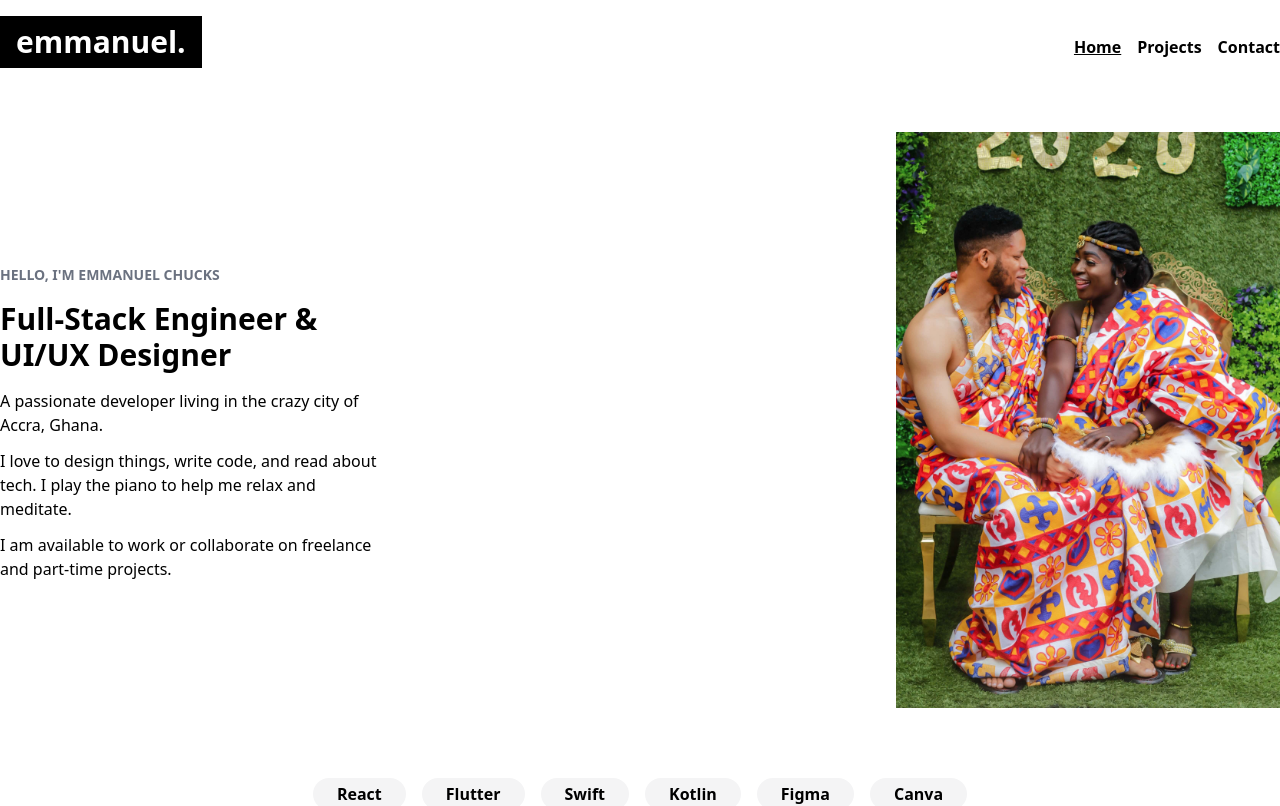
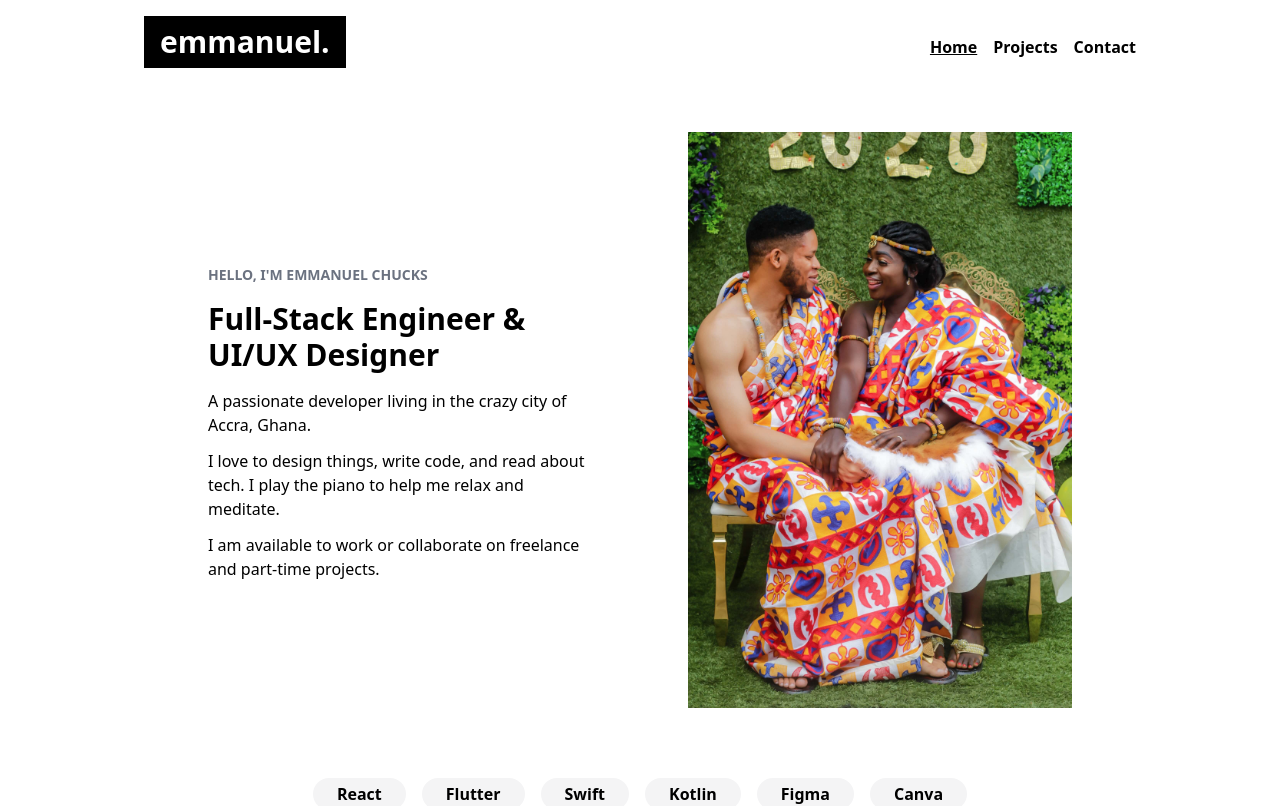
Before and after one commit to emmanuelchucks/emmanuelchucks.com, a Next.js app: page / in a window 1280 px wide. Shown: the top 806 px of the page. Built offline with nearby package versions, Linux system fonts and the light colour scheme.

Commit message:
fix: responsive layout issue

```diff
--- a/pages/index.tsx
+++ b/pages/index.tsx
@@ -14,11 +14,11 @@ const Home: NextPage = () => {
       </Head>
 
       <div className="flex flex-col justify-between min-h-screen space-y-16">
-        <header className="mx-4 md:container md:mx-auto">
+        <header className="container px-4 mx-auto lg:max-w-5xl">
           <Header />
         </header>
 
-        <main className="mx-4 space-y-16 md:container md:mx-auto">
+        <main className="container px-4 mx-auto space-y-16 lg:max-w-4xl">
           <Hero />
           <Projects />
           <Contact />
```
